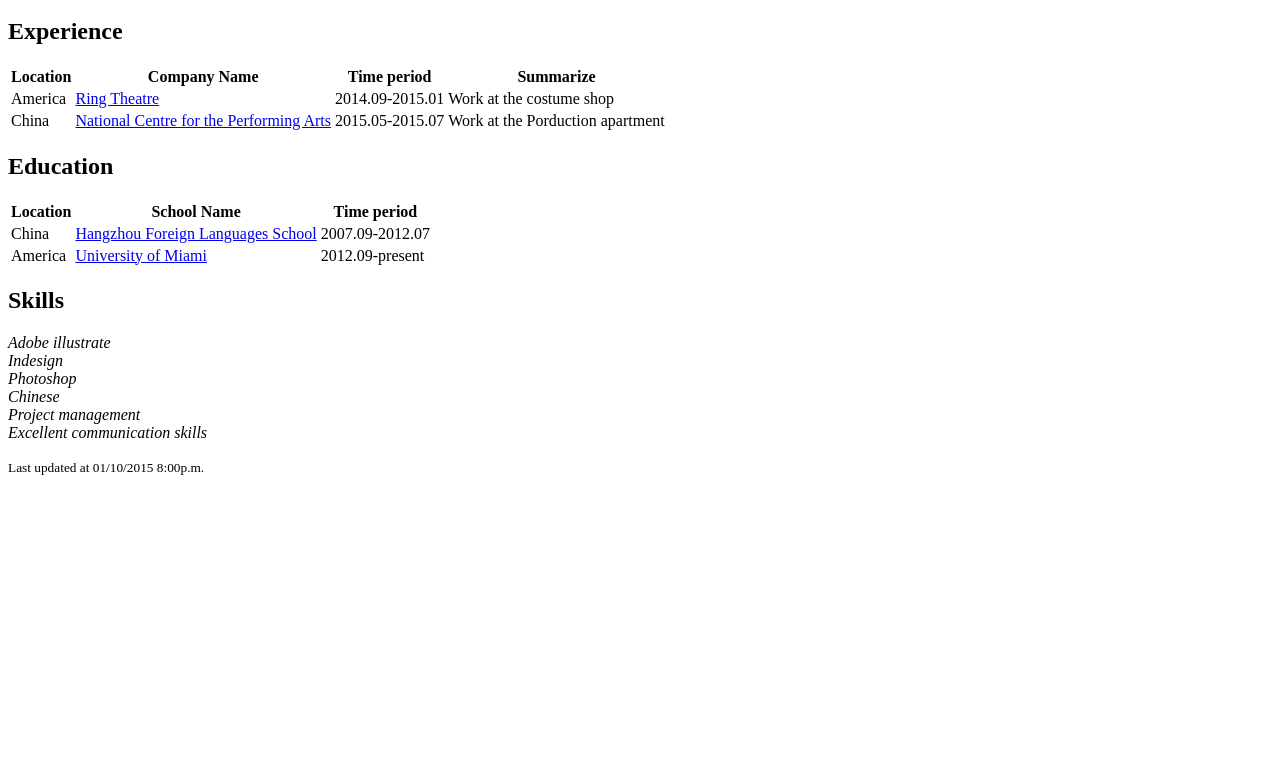
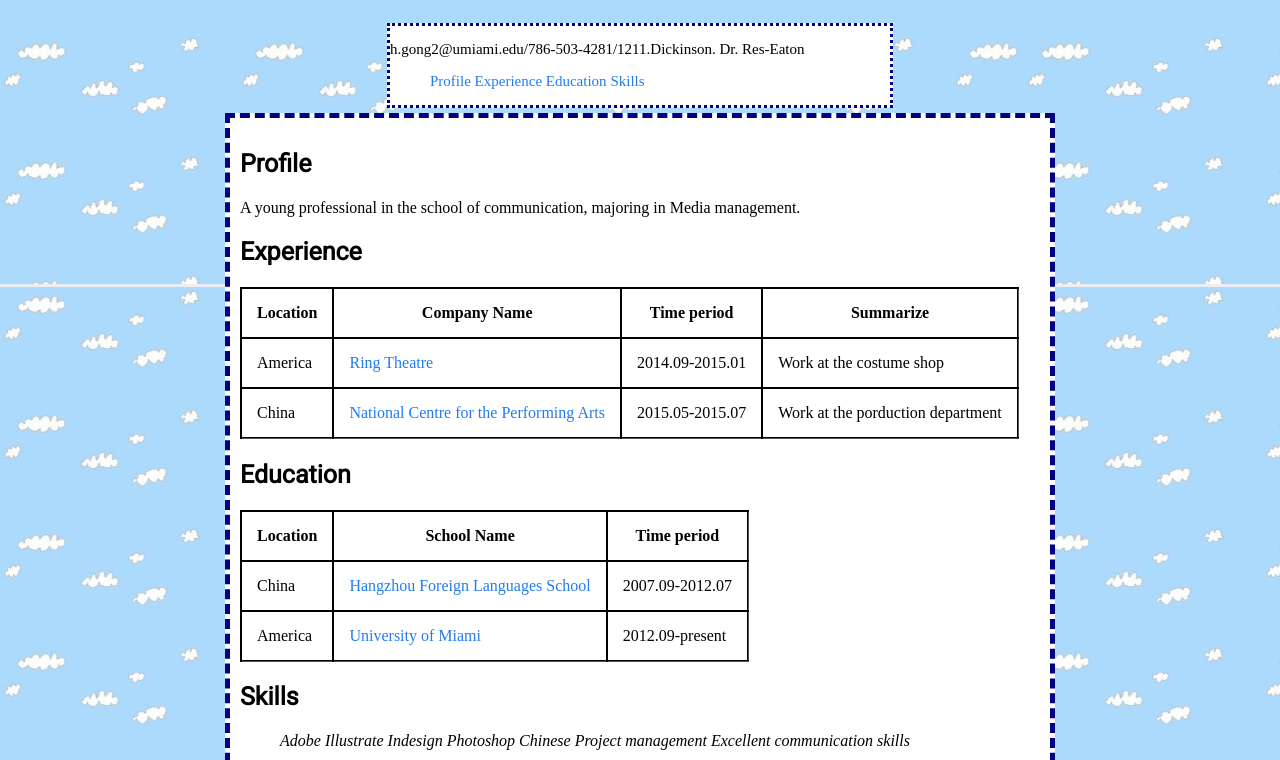
Before and after one commit to VSaallyV/VSaallyV.github.io, a plain HTML site: page resume.html in a window 1280 px wide. Shown: the part 204-964 px from the top of the page. Before the commit the page ends 800 px from the top, so only its background shows below. Drawn offline with Linux system fonts and the light colour scheme.

Commit message:
project
css style

```diff
--- /dev/null
+++ b/css/print.css
@@ -0,0 +1,17 @@
+
+
+* {
+ color:black;
+ background:transparent;
+ font-size: 24pt;
+ font-family: serif;
+}
+
+@page {
+  margin:0.5in;
+}
+
+a {
+  color:black;
+  text-decoration:none;
+}
--- /dev/null
+++ b/css/style.css
@@ -0,0 +1,67 @@
+@import url(https://fonts.googleapis.com/css?family=Lobster);
+@import url(http://fonts.googleapis.com/css?family=Roboto|Roboto+Slab);
+
+body{
+  background:transparent;
+  background-image:url("background.jpg");
+}
+
+@page {
+  margin:auto;
+}
+
+header {
+  margin: 0 auto;
+  width:400px;
+  line-height:1.5;
+  text-align: center;
+}
+
+li {
+  display:inline;
+}
+
+
+h1 {
+    font-family: "Lobster"，sans-serif;
+    font-size:80px;
+}
+h2 {
+  font-family:"Roboto", sans-serif;
+  font-size: 25px;
+}
+
+
+a {
+   color: rgb(34,124,238);
+   text-decoration: none;
+   width:60px;
+}
+
+div {
+  background:white;
+  width:800px;
+  padding:10px;
+  border:5px dashed navy;
+  margin:auto;
+  margin-top:5px;
+}
+ nav {
+   background:white;
+   font-size:15px;
+   width:500px;
+   border: 3px dotted navy;
+   margin:auto;
+ }
+
+table th,
+table, td {
+  width:auto;
+  background-color:white;
+  border-top: 2px solid black;
+  border-left:2px solid black;
+  border-bottom: 2px outset black;
+  border-right: 2px outset black;
+  border-collapse: collapse;
+  padding:15px;
+}
--- a/resume.html
+++ b/resume.html
@@ -3,19 +3,27 @@
  <head>
    <meta charset="UTF-8" />
     <title>Resume Gong He</title>
+    <link href="css/style.css" media="screen" rel="stylesheet" />
+    <link rel="stylesheet" media="print" href="css/print.css"  />
  </head>
     <body>
       <header>
      <h1>He Gong</h1>
       </header>
-       <P>h.gong2@umiami.edu</p>
-       <p>786-503-4281</p>
+      <nav>
+       <p>h.gong2@umiami.edu/786-503-4281/1211.Dickinson. Dr. Res-Eaton</p>
        <ul>
-         <li><a href="#Experience">Experience</a></li>
-         <li><a href="#Education">Education</a></li>
-         <li><a href="#Skills">Skills</a></li>
+         <li><a href="#profile">Profile</a></li>
+         <li><a href="#experience">Experience</a></li>
+         <li><a href="#education">Education</a></li>
+         <li><a href="#skills">Skills</a></li>
        </ul>
-      <h2 id="Experience">Experience</h2>
+     </nav>
+      <div>
+    <mian>
+      <h2 id="profile">Profile</h2>
+       <p>A young professional in the school of communication, majoring in Media management.</p>
+      <h2 id="experience">Experience</h2>
        <table>
          <tr>
            <th>Location</th>
@@ -32,10 +40,10 @@
             <td>China</td>
             <td><a href="http://www.chncpa.org/">National Centre for the Performing Arts</a></td>
             <td>2015.05-2015.07</td>
-            <td>Work at the Porduction apartment</td>
+            <td>Work at the porduction department</td>
           </tr>
          </table>
-       <h2 id="Education">Education</h2>
+       <h2 id="education">Education</h2>
          <table>
            <tr>
              <th>Location</th>
@@ -53,16 +61,25 @@
              <td>2012.09-present</td>
            </tr>
          </table>
-         <h2 id="Skills">Skills</h2>
+         <h2 id="skills">Skills</h2>
           <address>
-            Adobe illustrate<br />
-            Indesign<br />
-            Photoshop<br />
-            Chinese <br />
-            Project management<br />
-            Excellent communication skills
+            <ul>
+            <li>Adobe Illustrate</li>
+            <li>Indesign</li>
+            <li>Photoshop</li>
+            <li>Chinese</li>
+            <li>Project management</li>
+            <li>Excellent communication skills</li>
+          </ul>
           </address>
+<<<<<<< Updated upstream
          <p></p><small>Last updated at <time datetime="2015-10-01 20:00"> 01/10/2015 8:00p.m.</time></small></p>
 
 
+=======
+        </div>
+         <small>Last updated at <time datetime="2015-11-08 13:00"> 08/11/2015 1:00p.m.</time></small>
+</main>
+</body>
+>>>>>>> Stashed changes
  </html>
```
Also changed, not shown: index.html (deleted, +0 -16 lines), css/background.jpg (added), octocat.png (deleted), 1 other file.
